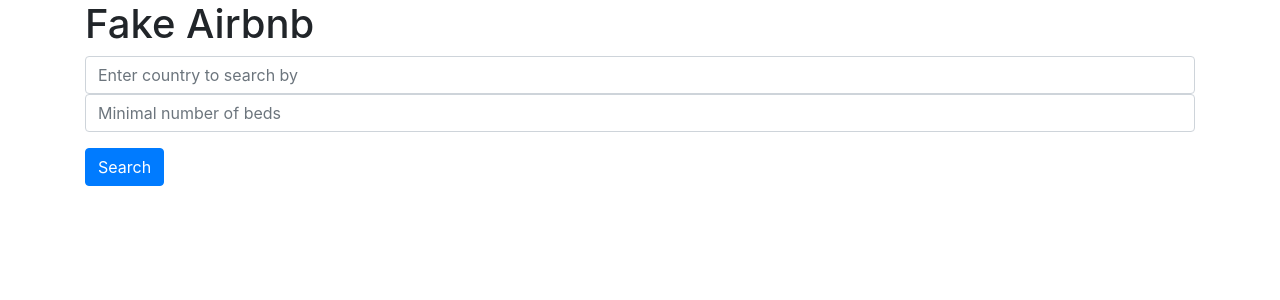
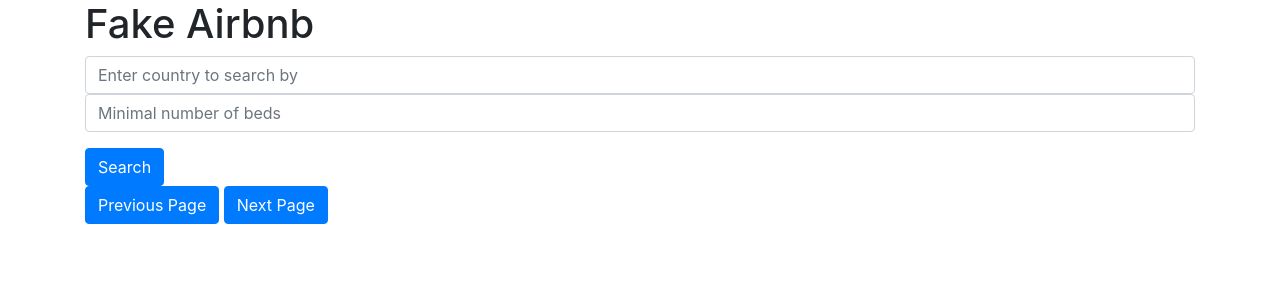
Before and after one commit to kunxin-chor/tgc10-flask-mongo, a Flask app: page /?page=1 in a window 1280 px wide. Shown: the top 300 px of the page. Run offline with Flask 2, Linux system fonts and the light colour scheme; data that the repository does not hold is empty; some libraries are stand-ins or nearby versions.

Commit message:
Added example for paging and search

```diff
--- a/airbnb/app.py
+++ b/airbnb/app.py
@@ -22,6 +22,14 @@
     # retrieve the value of the input named country
     country = request.args.get('country')
     min_beds = request.args.get('min_beds')
+    page = request.args.get('page')
+
+    # if page contains None, convert it to 0
+    if page is None:
+        page = 0
+    else:
+        # else, convert the string inside page to an integer
+        page = int(page)
 
     critera = {}
 
@@ -33,16 +41,16 @@
             "$gte": int(min_beds)
         }
 
-    print(critera)
-
     listings = db.listingsAndReviews.find(critera, {
         'name': 1,
         'summary': 1,
         'images': 1,
         'address': 1,
         'beds': 1
-    }).limit(20)
-    return render_template('listings.template.html', listings=listings)
+    }).skip(page*20).limit(20)
+    return render_template('listings.template.html',
+                           listings=listings, page=page,
+                           fullpath=request.full_path)
 
 
 # "magic code" -- boilerplate
--- a/airbnb/templates/listings.template.html
+++ b/airbnb/templates/listings.template.html
@@ -25,6 +25,15 @@
             </div>
             <input type="submit" value="Search" class="btn btn-primary mt-3"/>
         </form>
+
+        <div>
+            {% if page != 0 %}
+                <a href="?page={{page-1}}" class="btn btn-primary">Previous Page</a>
+            {% endif %}
+
+                <a href="?page={{page+1}}" class="btn btn-primary">Next Page</a>
+
+        </div>
 
 
         <div style="display:flex;flex-wrap:wrap">
```
Also changed, not shown: README.md, 1 other file.
